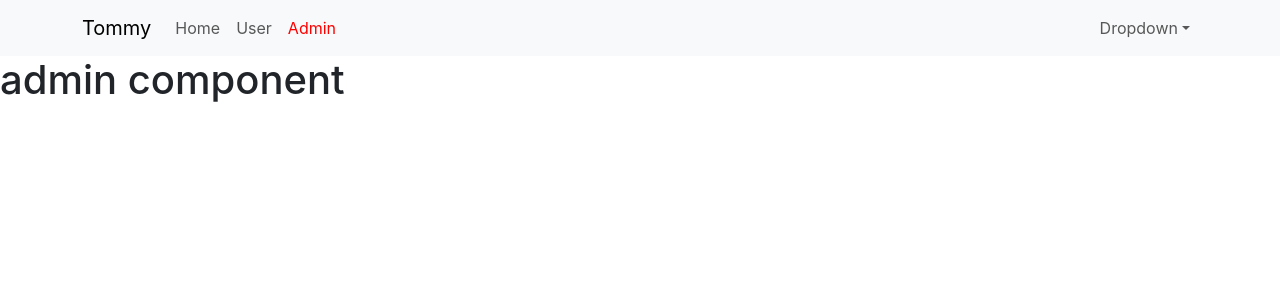
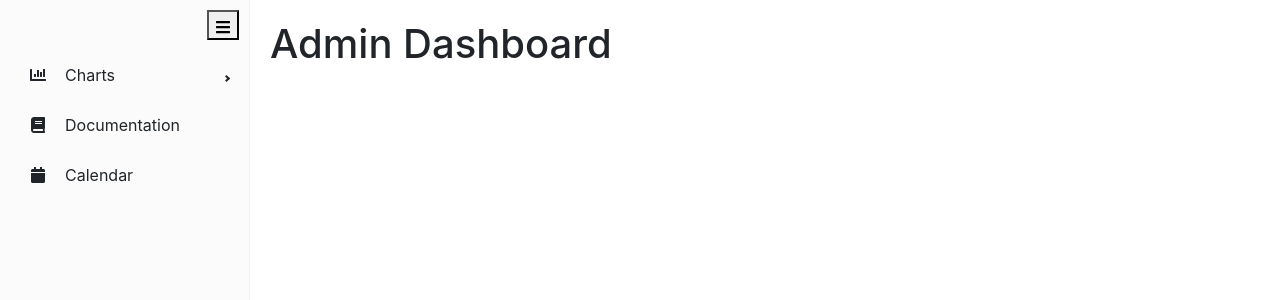
Before and after one commit to doviethung11192023/create-react-app-exam, a React (Create React App) app: page /admin in a window 1280 px wide. Shown: the top 300 px of the page. Built offline with nearby package versions, Linux system fonts and the light colour scheme.

Commit message:
add hte sibebar for admiin

```diff
--- a/package.json
+++ b/package.json
@@ -10,6 +10,8 @@
     "react": "18.2.0",
     "react-bootstrap": "2.4.0",
     "react-dom": "18.2.0",
+    "react-icons": "4.4.0",
+    "react-pro-sidebar": "1.1.0",
     "react-redux": "8.0.1",
     "react-router-dom": "6.3.0",
     "react-scripts": "5.0.1",
--- /dev/null
+++ b/src/component/admin/Admin.scss
@@ -0,0 +1,30 @@
+.admin-container {
+  display: flex;
+  .admin-sidebar {
+    height: 100vh;
+    .sidebar {
+      height: 100vh !important;
+      .sidebar-header {
+        padding: 10px;
+        display: flex;
+        justify-content: flex-end;
+      }
+      .toggle-btn {
+        background: none;
+        border: none;
+        color: #1f1f1f;
+        cursor: pointer;
+        padding: 5px;
+        border-radius: 4px;
+        &:hover {
+          background-color: rgba(0, 0, 0, 0.05);
+        }
+      }
+    }
+  }
+
+  .admin-content {
+    flex: 1;
+    padding: 20px;
+  }
+}
--- /dev/null
+++ b/src/component/admin/SideBar.js
@@ -0,0 +1,36 @@
+import { useState } from "react";
+import { Sidebar, Menu, MenuItem, SubMenu } from "react-pro-sidebar";
+import {
+  FaBars,
+  FaChartPie,
+  FaChartLine,
+  FaBook,
+  FaCalendar,
+  FaChartBar,
+} from "react-icons/fa";
+const SideBar = (props) => {
+  const [collapsed, setCollapsed] = useState(false);
+  const toggleSidebar = () => {
+    setCollapsed(!collapsed);
+  };
+  return (
+    <div className="sidebar">
+      <Sidebar style={{ height: "100vh" }} collapsed={collapsed}>
+        <div className="sidebar-header">
+          <button className="toggle-button" onClick={toggleSidebar}>
+            <FaBars />
+          </button>
+        </div>
+        <Menu>
+          <SubMenu label="Charts" icon={<FaChartBar />}>
+            <MenuItem icon={<FaChartPie />}> Pie charts </MenuItem>
+            <MenuItem icon={<FaChartLine />}> Line charts </MenuItem>
+          </SubMenu>
+          <MenuItem icon={<FaBook />}> Documentation </MenuItem>
+          <MenuItem icon={<FaCalendar />}> Calendar </MenuItem>
+        </Menu>
+      </Sidebar>
+    </div>
+  );
+};
+export default SideBar;
--- a/src/component/admin/admin.js
+++ b/src/component/admin/admin.js
@@ -1,6 +1,16 @@
+import SideBar from "./SideBar";
+import "./Admin.scss";
 const Admin = (props) => {
-    return (
-        <h1>admin component</h1>
-    )
-}
+  return (
+    <div className="admin-container">
+      <div className="admin-sidebar">
+        <SideBar />
+      </div>
+
+      <div className="admin-content">
+        <h1>Admin Dashboard</h1>
+      </div>
+    </div>
+  );
+};
 export default Admin;
--- a/src/index.js
+++ b/src/index.js
@@ -20,8 +20,8 @@ root.render(
           <Route path="/" element={<App />}>
             <Route index element={<Hommepage />} />
             <Route path="/user" element={<User />} />
-            <Route path="/admin" element={<Admin />} />
           </Route>
+          <Route path="/admin" element={<Admin />} />
         </Routes>
       </BrowserRouter>
     </React.StrictMode>
```
Also changed, not shown: 1 other file (tests, documents, lock files or other folders).
